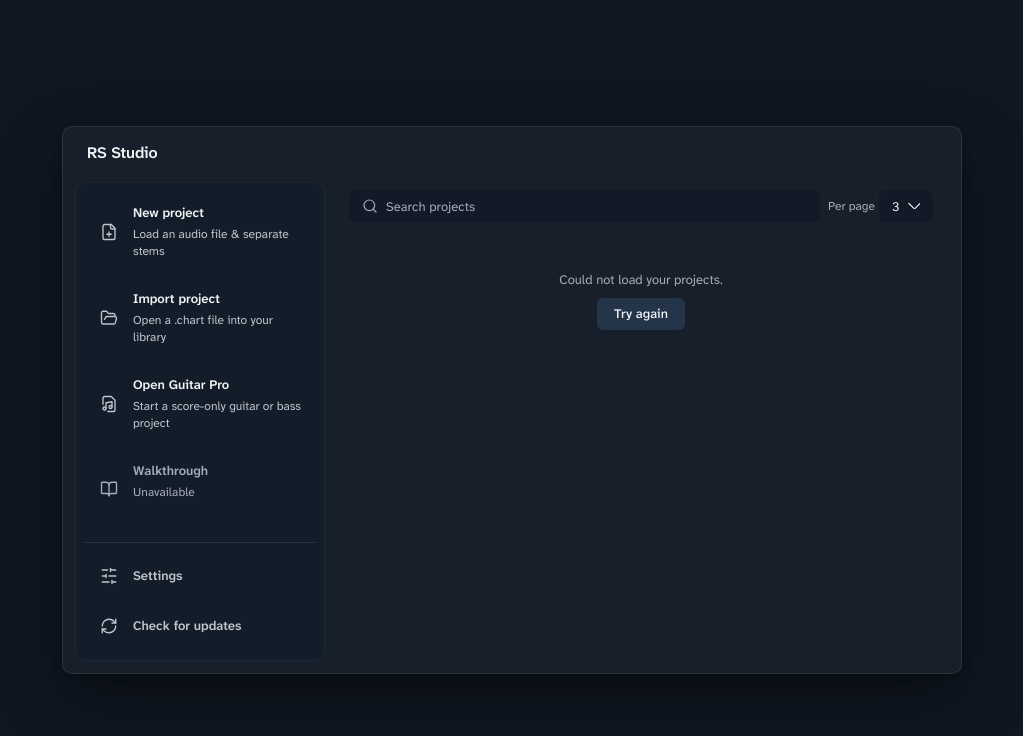
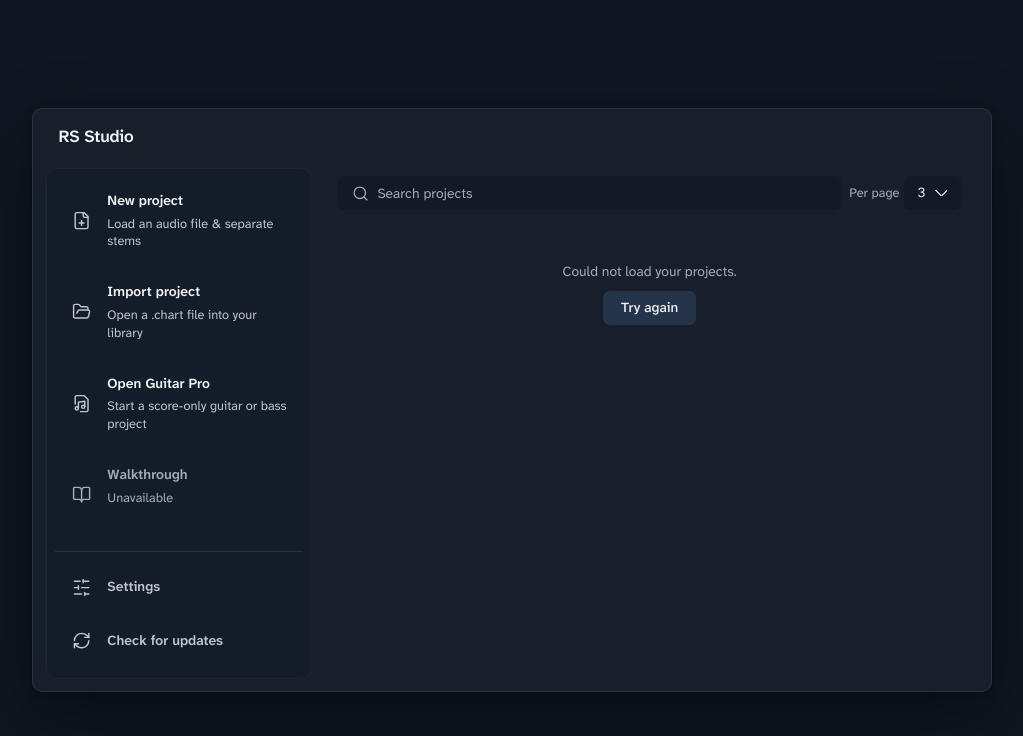
Before and after one commit to Ruslando/RS-Studio, a plain HTML site: page web/index.html in a window 1280 px wide. Shown: the whole page, without its empty margins (128-1151 px from the left). Drawn offline with Linux system fonts and the light colour scheme; no server answers.

Commit message:
feat(landing): scale the start card with the window
Co-Authored-By: Claude Sonnet 5.5 <noreply@anthropic.com>

```diff
--- a/web/index.html
+++ b/web/index.html
@@ -26,6 +26,8 @@ P.setItem=function(k,v){set.call(this,k,v);later(this);};P.removeItem=function(k
 addEventListener("pagehide",()=>{window.cwSaveProjectView?.();window.cwSaveSplitView?.();if(t)save(true).catch(()=>{});});
 if(!saved||Object.keys(saved).length!==ls.length)later(ls);}catch(e){}})();</script>
   <script>try{if(localStorage.getItem("cw.theme")==="light")document.documentElement.dataset.theme="light";}catch(e){}</script>
+  <!-- Landing card: scaled so it fills the same share of the window at any size, set before first paint so it never jumps. 900x548 = the card's own CSS size. -->
+  <script>(()=>{const FILL=0.75,f=()=>document.documentElement.style.setProperty("--welcome-zoom",Math.min(2.5,Math.max(0.6,FILL*Math.min(innerWidth/900,innerHeight/548))).toFixed(3));f();addEventListener("resize",f);})();</script>
   <!-- Self-hosted: the app is a local tool and must render as designed with no
        network. Refresh with tools/fetch-fonts.py. -->
   <link rel="stylesheet" href="fonts.css" />
--- a/web/style.css
+++ b/web/style.css
@@ -97,7 +97,7 @@ body {
   border-color: var(--accent);
   background: var(--control);
 }
-.welcome-card { position: relative; z-index: 1; width: min(900px, 100%); height: min(548px, calc(100dvh - 64px)); max-height: calc(100dvh - 64px); min-height: 0; display: flex; flex-direction: column; background: var(--panel); border: 1px solid var(--line); border-radius: var(--r-container); box-shadow: var(--e2); overflow: hidden; }
+.welcome-card { zoom: var(--welcome-zoom, 1); position: relative; z-index: 1; width: min(900px, 100%); height: min(548px, calc(100dvh - 64px)); max-height: calc(100dvh - 64px); min-height: 0; display: flex; flex-direction: column; background: var(--panel); border: 1px solid var(--line); border-radius: var(--r-container); box-shadow: var(--e2); overflow: hidden; }
 .welcome-version {
   position: absolute; left: var(--s-empty); bottom: var(--s-section); z-index: 1;
   color: var(--hint); font: 400 var(--text-data)/1 var(--font-mono);
```
